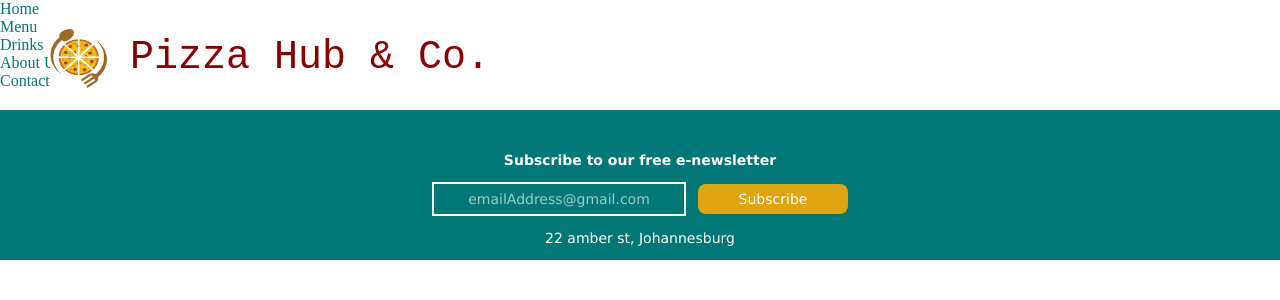
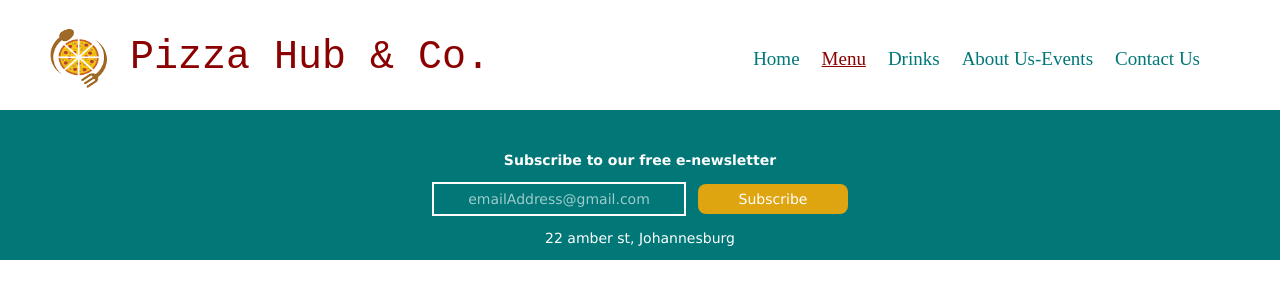
Before and after one commit to NelaniMaluka/pizza-store, a React (Create React App) app: page / in a window 1280 px wide. Shown: the top 300 px of the page. Built offline with nearby package versions, Linux system fonts and the light colour scheme.

Commit message:
added hover effects and styled the nav bar

```diff
--- a/src/Components/Header.css
+++ b/src/Components/Header.css
@@ -31,13 +31,29 @@ header {
   color: darkred;
 }
 nav {
-  display: ;
+  display: flex;
+  justify-content: end;
+  margin-top: 48px;
+  position: absolute;
+  width: 100%;
 }
 nav li {
   display: table-row;
   flex-direction: row;
+  display: inline-block;
+  margin-left: 22px;
+}
+nav li:last-child {
+  margin-right: 80px;
+}
+nav li:hover {
+  text-decoration: underline;
 }
 nav a {
   text-decoration: none;
-  font-size: 16px;
+  font-size: 19px;
 }
+nav li .chosen-nav-page {
+  color: darkred;
+  text-decoration: underline;
+}
```
